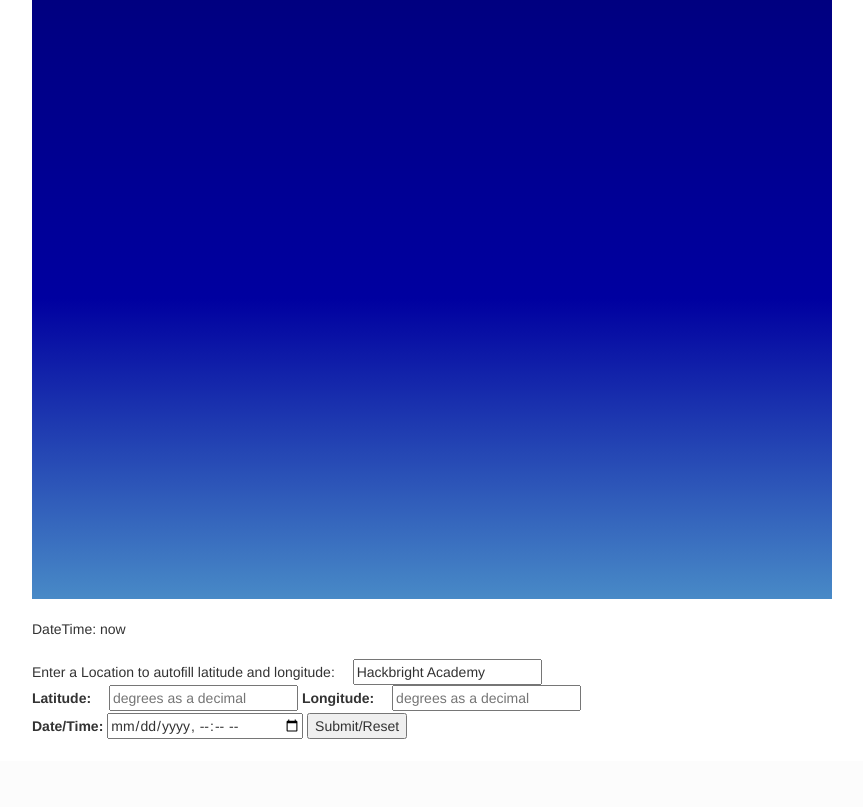
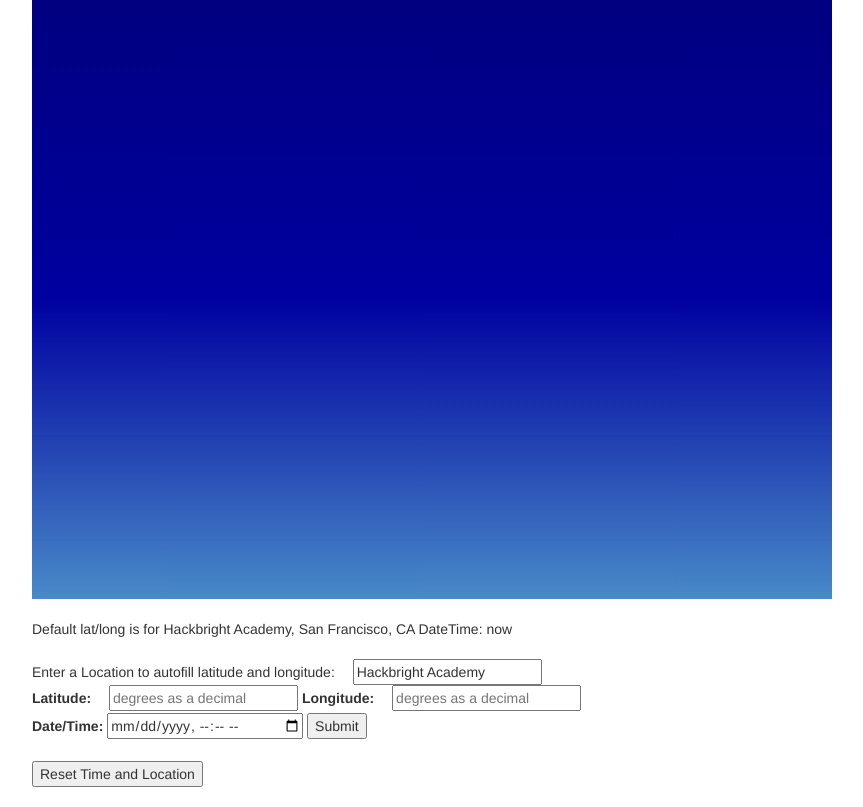
Before and after one commit to ZoeShirah/Hackbright_Star_Project, a Flask app: page /generator in a window 1280 px wide. Shown: the part 159-966 px from the top of the page, without its empty margins (88-951 px from the left). Before the commit the page ends 898 px from the top, so only its background shows below. Run offline with Flask 2, Linux system fonts and the light colour scheme; some libraries are stand-ins or nearby versions.

Commit message:
lat/long for logged in users working, began working on direction arrows to replace dropdown

```diff
--- a/model.py
+++ b/model.py
@@ -60,7 +60,6 @@ class Constellation(db.Model):
 
     const_id = db.Column(db.Integer, primary_key=True, autoincrement=True)
     name = db.Column(db.String(40), unique=True, nullable=False)
-    number_of_stars = db.Column(db.Integer)
 
     def __repr__(self):
         return "<constellation const_id = %d name= %s>" % (self.const_id, self.name)
--- a/server.py
+++ b/server.py
@@ -19,6 +19,7 @@ app = Flask(__name__)
 app.secret_key = "Polaris8222"
 # So that if you use an undefined variable in Jinja2, it raises an error.
 app.jinja_env.undefined = StrictUndefined
+SECRET = os.environ['GOOGLE_API_KEY']
 
 
 @app.route('/')
@@ -59,7 +60,7 @@ def show_star(star_id):
 def login_form():
     """Show user log in form"""
 
-    if session.get('logged_in') is True:
+    if session.get('user_id'):
         flash('user already signed in')
         return redirect('/')
     else:
@@ -87,7 +88,11 @@ def login_process():
 
     user_id = user.user_id
     session['user_id'] = user_id
-    print(session)
+    if user.lat is not None:
+        session["d_lat"] = user.lat
+        session["lat"] = c.convert_degrees_to_radians(user.lat)
+        session["d_lon"] = user.lon
+        session["lon"] = c.convert_degrees_to_radians(user.lon)
     flash("Logged In")
     return redirect("/users/" + str(user_id))
     return render_template("users.html")
@@ -97,9 +102,7 @@ def login_process():
 def generator_form():
     """Show generated map and form"""
 
-    secret = os.environ['GOOGLE_API_KEY']
-
-    return render_template("generator.html", secret=secret)
+    return render_template("generator.html", secret=SECRET)
 
 
 @app.route("/register")
@@ -171,7 +174,29 @@ def show_user(user_id):
 
     return render_template("user_info.html",
                            user=user,
-                           stars=star_dict)
+                           stars=star_dict,
+                           secret=SECRET)
+
+
+@app.route("/set_user_location")
+def set_user_location():
+    user_id = session.get("user_id")
+    lat = request.args.get("lat")
+    lon = request.args.get("lng")
+    user = User.query.filter_by(user_id=user_id).one()
+    user.lat = lat
+    user.lon = lon
+    db.session.commit()
+
+    lat = c.convert_degrees_to_radians(lat)
+    session["lat"] = lat
+    session["d_lat"] = float(lat)
+
+    lon = c.convert_degrees_to_radians(lon)
+    session["lon"] = lon
+    session["d_lon"] = float(lon)
+
+    return redirect("/users/"+str(user_id))
 
 
 @app.route("/add_to_saved/<star_id>")
@@ -246,15 +271,12 @@ def change_defaults():
     if lat:
         latit = c.convert_degrees_to_radians(lat)
         session["lat"] = latit
-    else:
-        lat = 37.7749295
-        session["lat"] = 0.65929689448
+        session["d_lat"] = float(lat)
+
     if lon:
         longi = c.convert_degrees_to_radians(lon)
         session["lon"] = longi
-    else:
-        lon = -122.4194155
-        session["lon"] = -2.1366218688
+        session["d_lon"] = float(lon)
 
     if date:
         date = str(date)
@@ -265,9 +287,26 @@ def change_defaults():
         dttz_object = local_tz.localize(dt_object, is_dst=None)
         dt_utc = dttz_object.astimezone(pytz.utc)
         session["time"] = dt_utc
-    else:
-        if "time" in session:
-            del session["time"]
+
+    return redirect('/generator')
+
+
+@app.route('/clear')
+def clearSession():
+    if "lat" in session:
+        del session["lat"]
+        del session["d_lat"]
+    if "lon" in session:
+        del session["lon"]
+        del session["d_lon"]
+    if "time" in session:
+        del session["time"]
+    if session['user_id']:
+        user = User.query.filter_by(user_id=session['user_id']).one()
+        session["d_lat"] = user.lat
+        session["lat"] = c.convert_degrees_to_radians(user.lat)
+        session["d_lon"] = user.lon
+        session["lon"] = c.convert_degrees_to_radians(user.lon)
 
     return redirect('/generator')
 
--- a/static/scripts.js
+++ b/static/scripts.js
@@ -13,13 +13,3 @@ function addStar(evt) {
 }
 
 $('#addStar').on('click', addStar);
-
-document.getElementById("directionValues").selectedIndex = -1;
-
-//from jquery geocomplete plug in
-$(function(){
-        $("#geocomplete").geocomplete({
-          details: "form",
-          types: ["geocode", "establishment"],
-        });
-      });
--- a/static/starsd3.js
+++ b/static/starsd3.js
@@ -1,4 +1,7 @@
 "use strict";
+
+document.getElementById("directionValues").selectedIndex = -1;
+
 
 function getConstellations(){
 
@@ -56,12 +59,14 @@ function printStarData(starData) {
                             if (d.hasOwnProperty("name")){
                               tooltip.text(d.name);};
                             if (d.hasOwnProperty("constellations")){
-                                tooltip.append("text").text("\n" + d.constellations);};
+                                tooltip.append("html").html("<p>");
+                                tooltip.append("text").text("Constellation: "+d.constellations);
+                                tooltip.append("html").html("</p>");};
                           return tooltip.style("visibility", "visible");
                           })
                         .on("mousemove", function(){
-                          return tooltip.style("top", (d3.event.pageY-50)+"px")
-                                        .style("left",(d3.event.pageX+25)+"px");
+                          return tooltip.style("top", (d3.event.pageY-200)+"px")
+                                        .style("left",(d3.event.pageX-80)+"px");
                           })
                         .on("mouseout", function(){
                           return tooltip.style("visibility", "hidden");
--- a/static/styles.css
+++ b/static/styles.css
@@ -24,7 +24,7 @@ body{
 }
 
 .d3tooltip {
-    border-radius: 2px;
+    border-radius: 1px;
     line-height: 1;
     padding: 5px;
     color: black;
@@ -39,3 +39,25 @@ body{
     margin-right: 500px;
     display: inline-block;
 }
+
+.box {
+    position: relative;
+}
+
+.image {
+  width: 20px;
+  height: auto;
+}
+
+.arrow {
+  transition: .5s ease;
+  opacity: 0;
+  position: absolute;
+  top: 50%;
+  right: 15%;
+}
+
+
+.box:hover .arrow {
+  opacity: 0.8;
+}
--- a/templates/generator.html
+++ b/templates/generator.html
@@ -14,15 +14,20 @@
 <button type="button" id="constellations">Constellations</button>
 <button type="button" id="clear">Clear</button>
 <div id="v_const"></div>
-<div class="indented">
+<div class="box indented">
     <div id='d3starfield'></div>
+    <div class='arrow'>
+        <img src='/static/arrow-right.png' alt="arrow" class="image">
+    </div>
 </div>
-<!-- <p class="indented">Note: Default lat/long is for Hackbright, San Francisco, CA.  Default time is now</p> -->
-<p class="indented">{% if "lat" in session %}
-    Latitude: {{ '%.10f' | format(session['lat']) }} radians&emsp;
+<!-- displaying time and location -->
+<p class="indented">{% if "d_lat" in session %}
+    Latitude: {{ '%.10f' | format(session['d_lat']) }}&deg;&emsp;
+{% else %}
+    Default lat/long is for Hackbright Academy, San Francisco, CA
 {% endif %}
-{% if "lon" in session %}
-    Longitude: {{ '%.10f' | format(session['lon']) }} radians&emsp;
+{% if "d_lon" in session %}
+    Longitude: {{ '%.10f' | format(session['d_lon']) }}&deg;&emsp;
 {% endif %}
 {% if "time" in session %}
     DateTime in UTC: {{ session["time"] }}
@@ -30,8 +35,9 @@
     DateTime: now
 {% endif %}
 </p>
+<!-- adjusting time and location -->
 <form action="/change_defaults" class="indented" id="otherParams">
-    Enter a Location to autofill latitude and longitude:&emsp; <input id="geocomplete" type="text" placeholder="Type in an address" value="Hackbright Academy" />
+    Enter a Location to autofill latitude and longitude:&emsp; <input id="geocomplete" type="text" placeholder="Type in an address" value="Hackbright Academy">
       <fieldset>
         <label for="lat">Latitude:</label>&emsp;
         <input type="number" step="any" name="lat" placeholder="degrees as a decimal" value="">
@@ -40,8 +46,12 @@
       </fieldset>
     <label for="date">Date/Time:</label>
     <input type="datetime-local" step="any" name="date">
-    <input type="submit" value="Submit/Reset">
+    <input type="submit" value="Submit">
 </form>
+<form action="/clear" class="indented">
+    <input type="submit" id="reset" value="Reset Time and Location">
+</form>
+<!-- scripts -->
 <script src="https://d3js.org/d3.v4.min.js"></script>
 <script src='/static/starsd3.js'></script>
 <script src="http://maps.googleapis.com/maps/api/js?key={{ secret }}&libraries=places"></script>
```
Also changed, not shown: templates/user_info.html (+17 -0 lines), seed.py (line endings or trailing spaces), static/arrow-right.png (added), static/horizon-34844_960_720.png (added), static/jquery.geocomplete.js, static/left-arrow.png (added).
